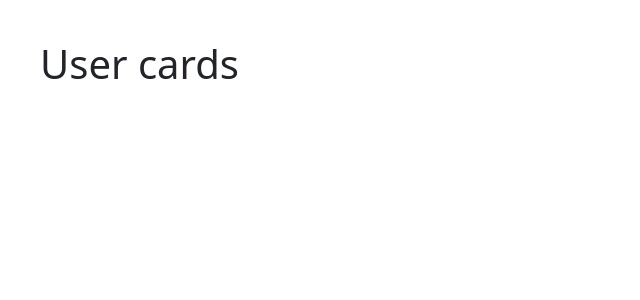
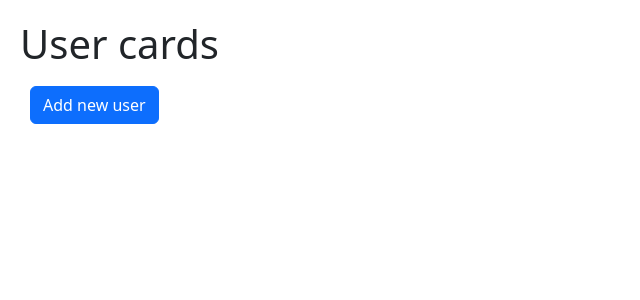
Before and after one commit to stsdmchv/test-project, a React (Create React App) app: page / in a window 1280 px wide. Shown: the top 300 px of the page, without its empty margins (0-640 px from the left). Built offline with nearby package versions, Linux system fonts and the light colour scheme; the HTML template or start-up script is replaced by a standard one.

Commit message:
Create Home as Component.

```diff
--- a/src/App.js
+++ b/src/App.js
@@ -3,13 +3,12 @@ import {BrowserRouter as Router, Route, Routes} from 'react-router-dom';
 import {PersonCard} from "./components/PersonCard/personCard";
 import {AllCards} from "./components/Home/allCards";
 import {AddPerson} from "./components/PersonCard/addPerson";
-
-const Header = () => <h1>User cards</h1>
+import {Header} from "./components/Home/Header"
 
 function App() {
   return (
     <>
-      <Header/>
+      <Header />
       <Router>
         <Routes>
           <Route path="/" element={<AllCards />} exact />
--- /dev/null
+++ b/src/components/Home/Header.jsx
@@ -0,0 +1,10 @@
+import React from "react";
+import {Button} from "react-bootstrap";
+import './Header.scss'
+
+export const Header = () => (
+  <div>
+    <h1>User cards</h1>
+    <Button className="button" variant="primary" href={'/addNewUser'}>Add new user</Button>{' '}
+  </div>
+)
--- /dev/null
+++ b/src/components/Home/Header.scss
@@ -0,0 +1,8 @@
+@import "~bootstrap/scss/bootstrap";
+body{
+  margin: 10px;
+  padding: 10px;
+  }
+.button{
+  margin: 10px;
+  }
--- a/src/components/Home/allCards.jsx
+++ b/src/components/Home/allCards.jsx
@@ -6,7 +6,6 @@ import {NavLink} from "react-router-dom";
 export const AllCards = () => {
   const users = getValuesLS().map(item => JSON.parse(item))
 
-  // <Card.Img variant="top" src="holder.js/100px180"/>
   return (
     users.map((user, index) => (
       <NavLink to={`/${user.id}`}>
--- a/src/components/Home/allCards.scss
+++ b/src/components/Home/allCards.scss
@@ -1,3 +1 @@
-style {
-  width: 18rem;
-  }
+@import "~bootstrap/scss/bootstrap";
```
Also changed, not shown: src/controllers/localStorageController.jsx (renamed from src/controllers/localStorageController.js).
